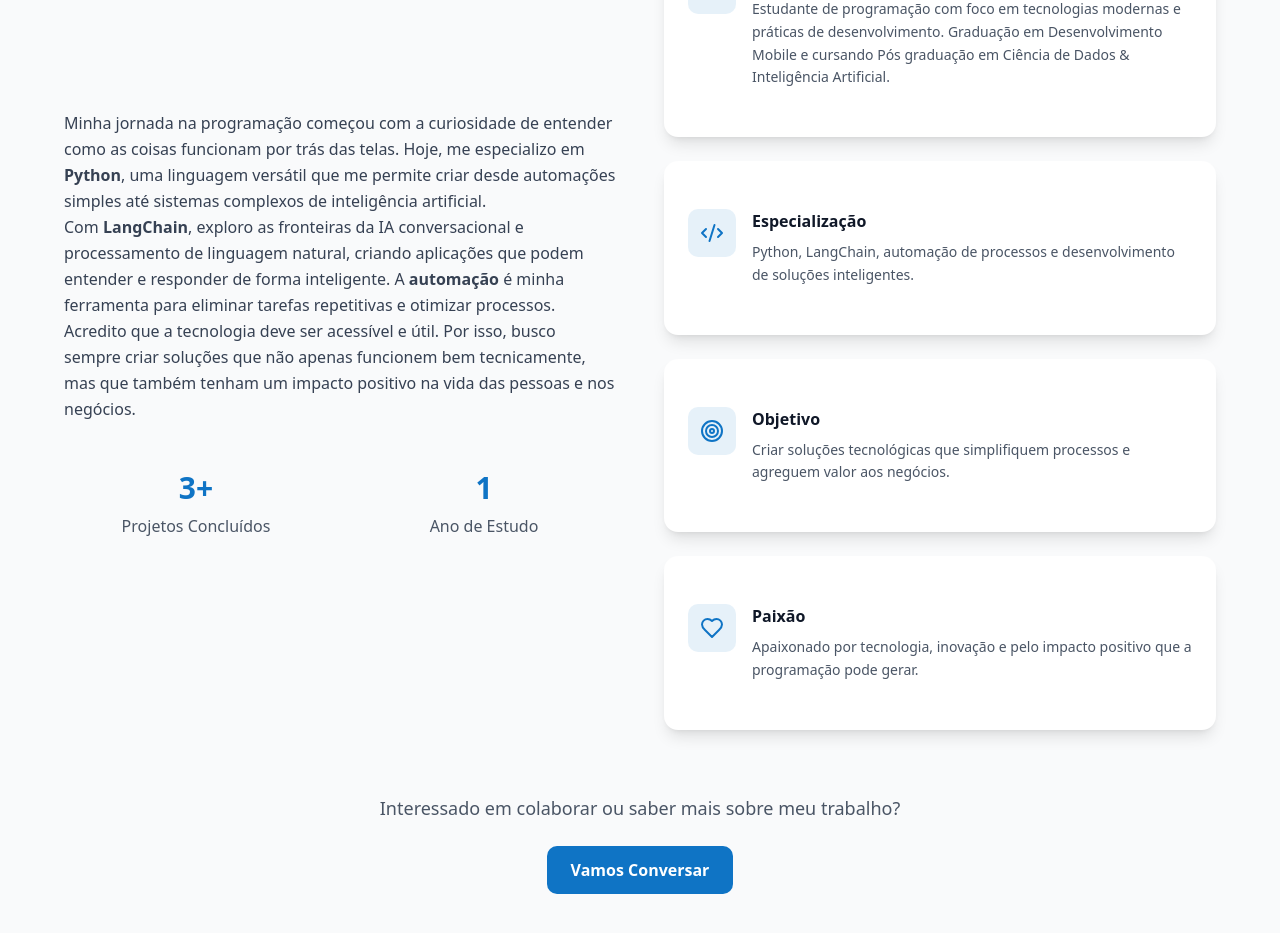
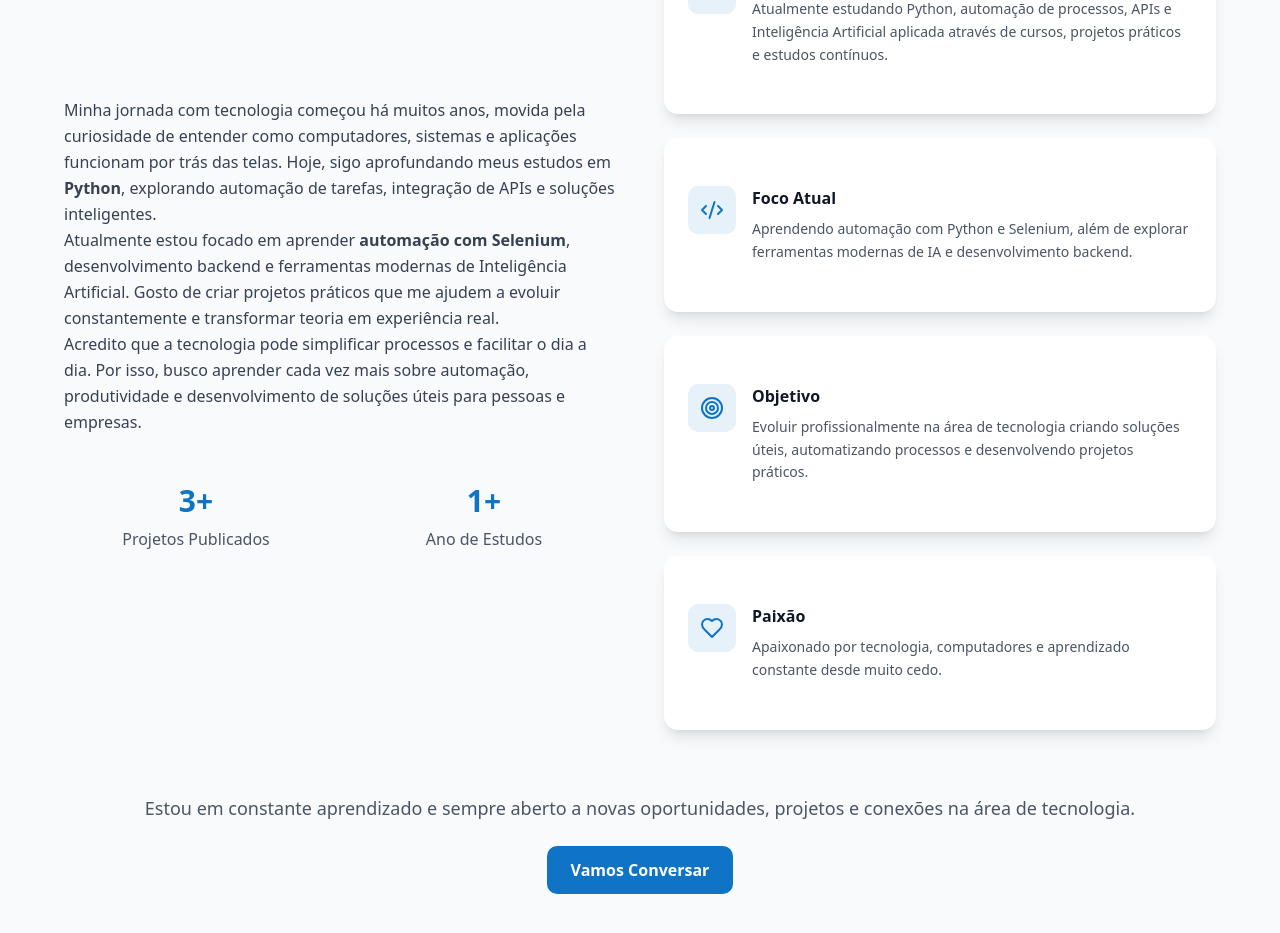
Before and after one commit to leandroroberto/portfolio-leandro, a React (Vite) app: page / in a window 1280 px wide. Shown: the part 1330-2263 px from the top of the page. Built offline with nearby package versions, Linux system fonts and the light colour scheme.

Commit message:
Update About.jsx

```diff
--- a/src/components/About.jsx
+++ b/src/components/About.jsx
@@ -5,23 +5,27 @@ const About = () => {
   const highlights = [
     {
       icon: <GraduationCap className="h-6 w-6" />,
-      title: "Formação",
-      description: "Estudante de programação com foco em tecnologias modernas e práticas de desenvolvimento. Graduação em Desenvolvimento Mobile e cursando Pós graduação em Ciência de Dados & Inteligência Artificial."
+      title: "Estudos",
+      description:
+        "Atualmente estudando Python, automação de processos, APIs e Inteligência Artificial aplicada através de cursos, projetos práticos e estudos contínuos."
     },
     {
       icon: <Code2 className="h-6 w-6" />,
-      title: "Especialização",
-      description: "Python, LangChain, automação de processos e desenvolvimento de soluções inteligentes."
+      title: "Foco Atual",
+      description:
+        "Aprendendo automação com Python e Selenium, além de explorar ferramentas modernas de IA e desenvolvimento backend."
     },
     {
       icon: <Target className="h-6 w-6" />,
       title: "Objetivo",
-      description: "Criar soluções tecnológicas que simplifiquem processos e agreguem valor aos negócios."
+      description:
+        "Evoluir profissionalmente na área de tecnologia criando soluções úteis, automatizando processos e desenvolvendo projetos práticos."
     },
     {
       icon: <Heart className="h-6 w-6" />,
       title: "Paixão",
-      description: "Apaixonado por tecnologia, inovação e pelo impacto positivo que a programação pode gerar."
+      description:
+        "Apaixonado por tecnologia, computadores e aprendizado constante desde muito cedo."
     }
   ];
 
@@ -34,9 +38,10 @@ const About = () => {
             <h2 className="text-4xl md:text-5xl font-bold text-gray-900 mb-6">
               Sobre <span className="text-gradient">Mim</span>
             </h2>
+
             <p className="text-xl text-gray-600 max-w-3xl mx-auto leading-relaxed">
-              Sou um estudante apaixonado por programação, sempre em busca de novos desafios
-              e oportunidades para aplicar tecnologia na solução de problemas reais.
+              Sou um estudante de programação apaixonado por tecnologia e atualmente
+              focado em aprender Python, automação e Inteligência Artificial aplicada.
             </p>
           </div>
 
@@ -45,21 +50,24 @@ const About = () => {
             <div className="space-y-6">
               <div className="prose prose-lg">
                 <p className="text-gray-700 leading-relaxed">
-                  Minha jornada na programação começou com a curiosidade de entender como as coisas funcionam
-                  por trás das telas. Hoje, me especializo em <strong>Python</strong>, uma linguagem versátil
-                  que me permite criar desde automações simples até sistemas complexos de inteligência artificial.
+                  Minha jornada com tecnologia começou há muitos anos, movida pela
+                  curiosidade de entender como computadores, sistemas e aplicações
+                  funcionam por trás das telas. Hoje, sigo aprofundando meus estudos
+                  em <strong>Python</strong>, explorando automação de tarefas,
+                  integração de APIs e soluções inteligentes.
                 </p>
 
                 <p className="text-gray-700 leading-relaxed">
-                  Com <strong>LangChain</strong>, exploro as fronteiras da IA conversacional e processamento
-                  de linguagem natural, criando aplicações que podem entender e responder de forma inteligente.
-                  A <strong>automação</strong> é minha ferramenta para eliminar tarefas repetitivas e otimizar processos.
+                  Atualmente estou focado em aprender <strong>automação com Selenium</strong>,
+                  desenvolvimento backend e ferramentas modernas de Inteligência Artificial.
+                  Gosto de criar projetos práticos que me ajudem a evoluir constantemente
+                  e transformar teoria em experiência real.
                 </p>
 
                 <p className="text-gray-700 leading-relaxed">
-                  Acredito que a tecnologia deve ser acessível e útil. Por isso, busco sempre criar soluções
-                  que não apenas funcionem bem tecnicamente, mas que também tenham um impacto positivo na
-                  vida das pessoas e nos negócios.
+                  Acredito que a tecnologia pode simplificar processos e facilitar o dia a dia.
+                  Por isso, busco aprender cada vez mais sobre automação, produtividade e
+                  desenvolvimento de soluções úteis para pessoas e empresas.
                 </p>
               </div>
 
@@ -67,11 +75,12 @@ const About = () => {
               <div className="grid grid-cols-2 gap-6 pt-6">
                 <div className="text-center">
                   <div className="text-3xl font-bold text-primary mb-2">3+</div>
-                  <div className="text-gray-600">Projetos Concluídos</div>
+                  <div className="text-gray-600">Projetos Publicados</div>
                 </div>
+
                 <div className="text-center">
-                  <div className="text-3xl font-bold text-primary mb-2">1</div>
-                  <div className="text-gray-600">Ano de Estudo</div>
+                  <div className="text-3xl font-bold text-primary mb-2">1+</div>
+                  <div className="text-gray-600">Ano de Estudos</div>
                 </div>
               </div>
             </div>
@@ -85,9 +94,15 @@ const About = () => {
                       <div className="flex-shrink-0 w-12 h-12 bg-primary/10 rounded-lg flex items-center justify-center text-primary">
                         {item.icon}
                       </div>
+
                       <div>
-                        <h3 className="font-semibold text-gray-900 mb-2">{item.title}</h3>
-                        <p className="text-gray-600 text-sm leading-relaxed">{item.description}</p>
+                        <h3 className="font-semibold text-gray-900 mb-2">
+                          {item.title}
+                        </h3>
+
+                        <p className="text-gray-600 text-sm leading-relaxed">
+                          {item.description}
+                        </p>
                       </div>
                     </div>
                   </CardContent>
@@ -99,12 +114,15 @@ const About = () => {
           {/* Call to Action */}
           <div className="text-center mt-16">
             <p className="text-lg text-gray-600 mb-6">
-              Interessado em colaborar ou saber mais sobre meu trabalho?
+              Estou em constante aprendizado e sempre aberto a novas oportunidades,
+              projetos e conexões na área de tecnologia.
             </p>
+
             <button
               onClick={() => {
                 const element = document.querySelector('#contato');
-                if (element) element.scrollIntoView({ behavior: 'smooth' });
+                if (element)
+                  element.scrollIntoView({ behavior: 'smooth' });
               }}
               className="inline-flex items-center px-6 py-3 bg-primary text-white font-semibold rounded-lg hover:bg-primary/90 transition-colors"
             >
```
